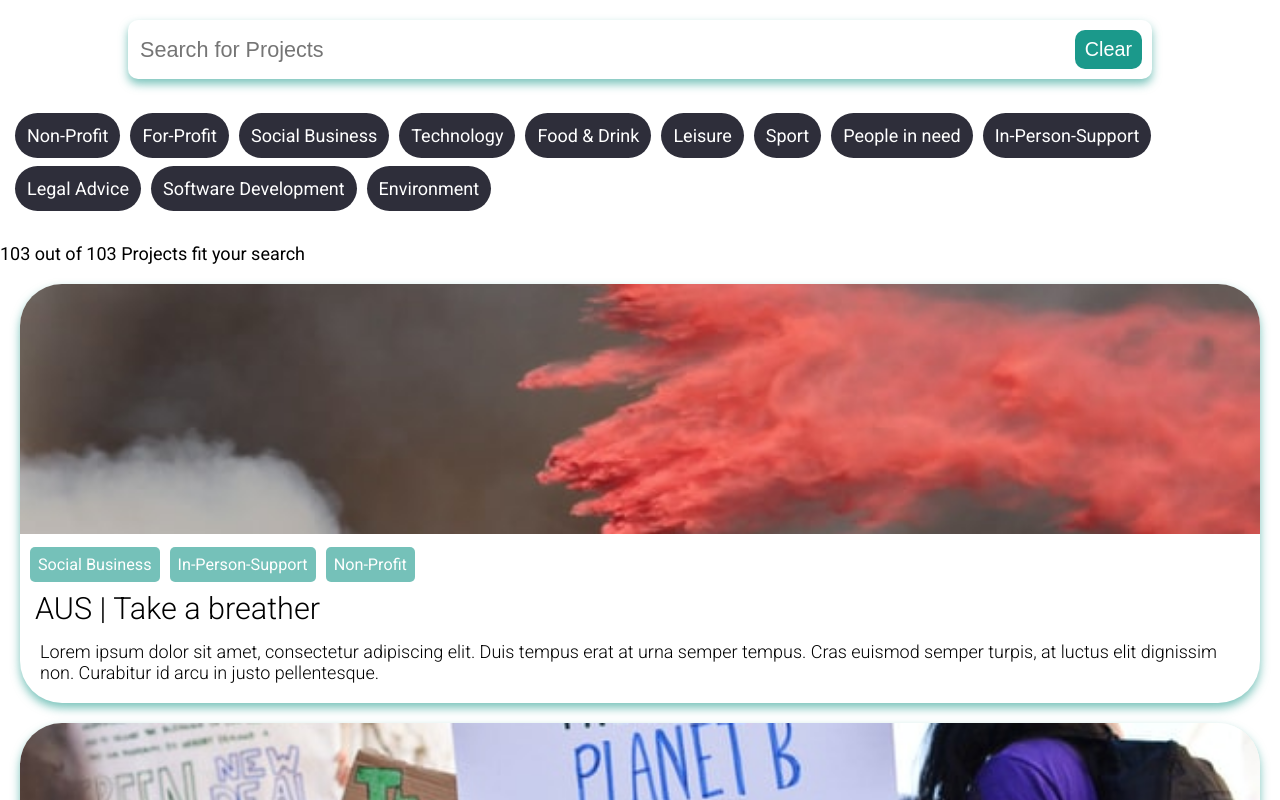
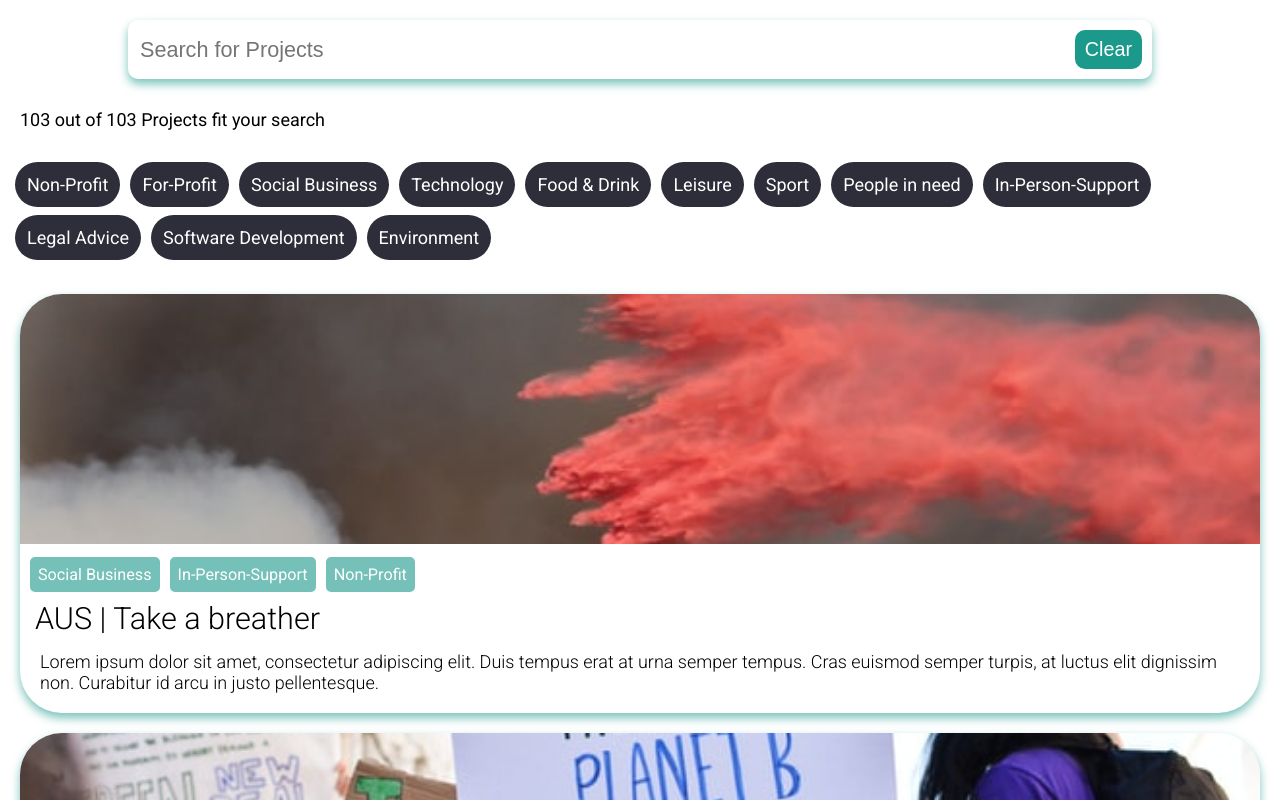
Before and after one commit to constantingoeldel/capstone-project, a React (Create React App) app: page / in a window 1280 px wide. Shown: the top 800 px of the page. Built offline with nearby package versions, Linux system fonts and the light colour scheme.

Commit message:
update counter

```diff
--- a/src/App.js
+++ b/src/App.js
@@ -4,6 +4,7 @@ import mockData from './db.json'
 import TagCluster from './components/TagCluster'
 import { sortByTags, filterBySearch } from './utils'
 import Search from './components/Search'
+import Counter from './components/Counter'
 
 export default function App() {
   const [selectedTags, setSelectedTags] = useState([])
@@ -15,10 +16,8 @@ export default function App() {
   return (
     <>
       <Search onSearch={onSearch} />
+      <Counter firstInt={projects.length} secondInt={mockData.projects.length} />
       <TagCluster tags={mockData.tags} onTagClick={onTagClick} />
-      <p>
-        {projects.length} out of {mockData.projects.length} Projects fit your search
-      </p>
       {projects.map((project, index) => (
         <Project key={index} data={project} />
       ))}
--- /dev/null
+++ b/src/components/Counter.js
@@ -0,0 +1,20 @@
+import React from 'react'
+import styled from 'styled-components'
+import PropTypes from 'prop-types'
+
+export default function Counter({ firstInt, secondInt }) {
+  return (
+    <Count>
+      {firstInt} out of {secondInt} Projects fit your search
+    </Count>
+  )
+}
+Counter.propTypes = {
+  firstInt: PropTypes.number.isRequired,
+  secondInt: PropTypes.number.isRequired,
+}
+
+const Count = styled.p`
+  margin-left: 20px;
+  padding-top: 10px;
+`
```
